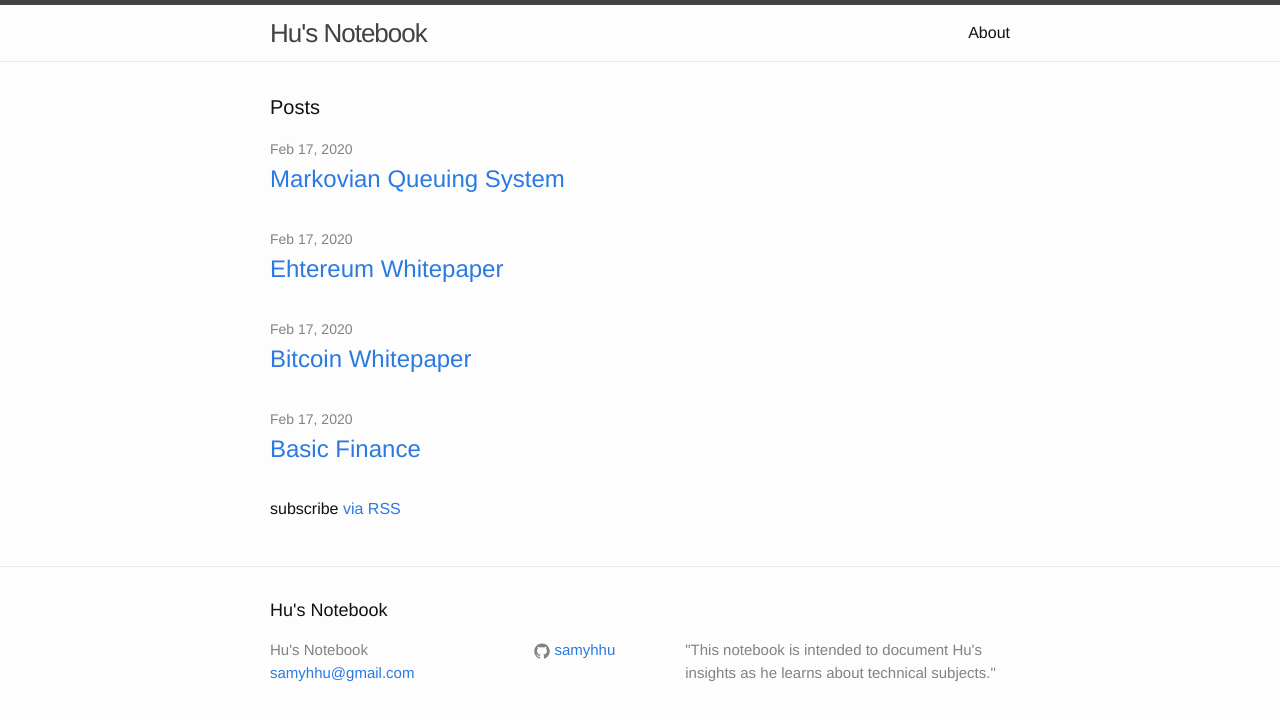
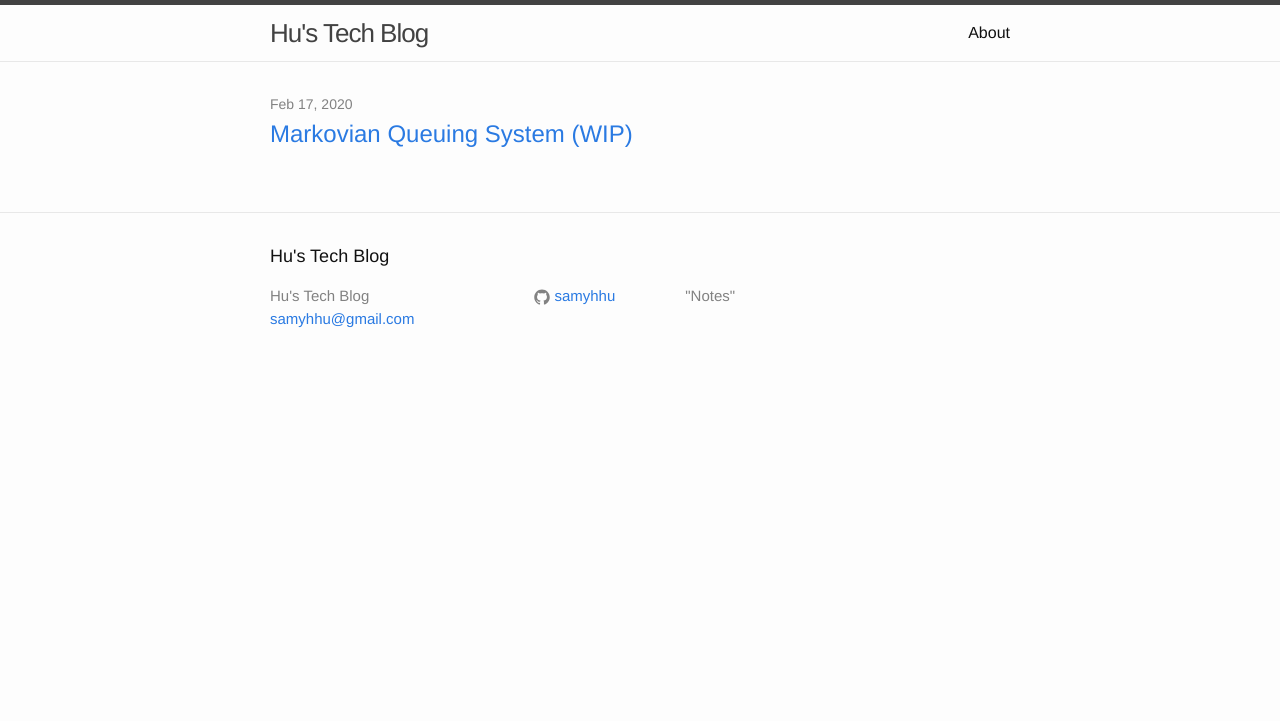
Before and after one commit to samyhhu/samyhhu.github.io, a Jekyll site: the page built from index.html, in a window 1280 px wide. Shown: the top 721 px of the page. Built offline with Jekyll 4.4.1, drawn with Linux system fonts in a browser that asks for light colours.

Commit message:
delete empty posts

```diff
--- a/_config.yml
+++ b/_config.yml
@@ -1,7 +1,7 @@
-title: "Hu's Notebook"
+title: "Hu's Tech Blog"
 email: samyhhu@gmail.com
 description: > # this means to ignore newlines until "baseurl:"
-    "This notebook is intended to document Hu's insights as he learns about technical subjects."
+    "Notes"
 baseurl: ""
 url: "samyhhu.github.io" # "http://yourdomain.com" # the base hostname & protocol for your site
 twitter_username:
--- a/_posts/2020-02-17-bitcoin-whitepaper.markdown
+++ /dev/null
@@ -1,6 +0,0 @@
----
-layout: post
-title:  "Bitcoin Whitepaper"
-date:   2020-02-17 10:12:41 -0700
-categories: Finance
----
--- a/_posts/2020-02-17-ethereum-whitepaper.markdown
+++ /dev/null
@@ -1,6 +0,0 @@
----
-layout: post
-title:  "Ehtereum Whitepaper"
-date:   2020-02-17 10:12:41 -0700
-categories: Finance
----
--- a/_posts/2020-02-17-markovian-queue.markdown
+++ b/_posts/2020-02-17-markovian-queue.markdown
@@ -1,12 +1,12 @@
 ---
 layout: post
-title:  "Markovian Queuing System"
+title:  "Markovian Queuing System (WIP)"
 date:   2020-02-17 10:12:41 -0700
 categories: Finance
 ---
 # Discrete-Time Markov Chain (DTMC)
 - Markov Property: given present and past states, future states is only depended on the current state not the past
-$$P(X_{k+1} = j | X_1 = i_1, X_2 = i_2,...X_k = i) = P(X_{k+1} = j | X_k = i) = P_k(i,j)$$
+  $$P(X_{k+1} = j | X_1 = i_1, X_2 = i_2,...X_k = i) = P(X_{k+1} = j | X_k = i) = P_k(i,j)$$
   - for homogenous process $P_k(i,j) = P(i,j)$
 - Basic Property: basic law of probability, note that the column may not necessarily need to sum to 1
 $$P(i,j) \geq 0, \sum_{j \in S}{P(i,j)} = 1$$
--- a/index.html
+++ b/index.html
@@ -3,8 +3,6 @@
 ---
 
 <div class="home">
-
-  <h1 class="page-heading">Posts</h1>
 
   <ul class="post-list">
     {% for post in site.posts %}
@@ -18,6 +16,4 @@
     {% endfor %}
   </ul>
 
-  <p class="rss-subscribe">subscribe <a href="{{ "/feed.xml" | prepend: site.baseurl }}">via RSS</a></p>
-
 </div>
```
Also changed, not shown: _posts/.2016-05-25-welcome-to-jekyll.markdown (deleted, +0 -25 lines), _posts/2020-02-17-basic-finance.markdown (deleted, +0 -8 lines), about.md (+1 -1 lines).
